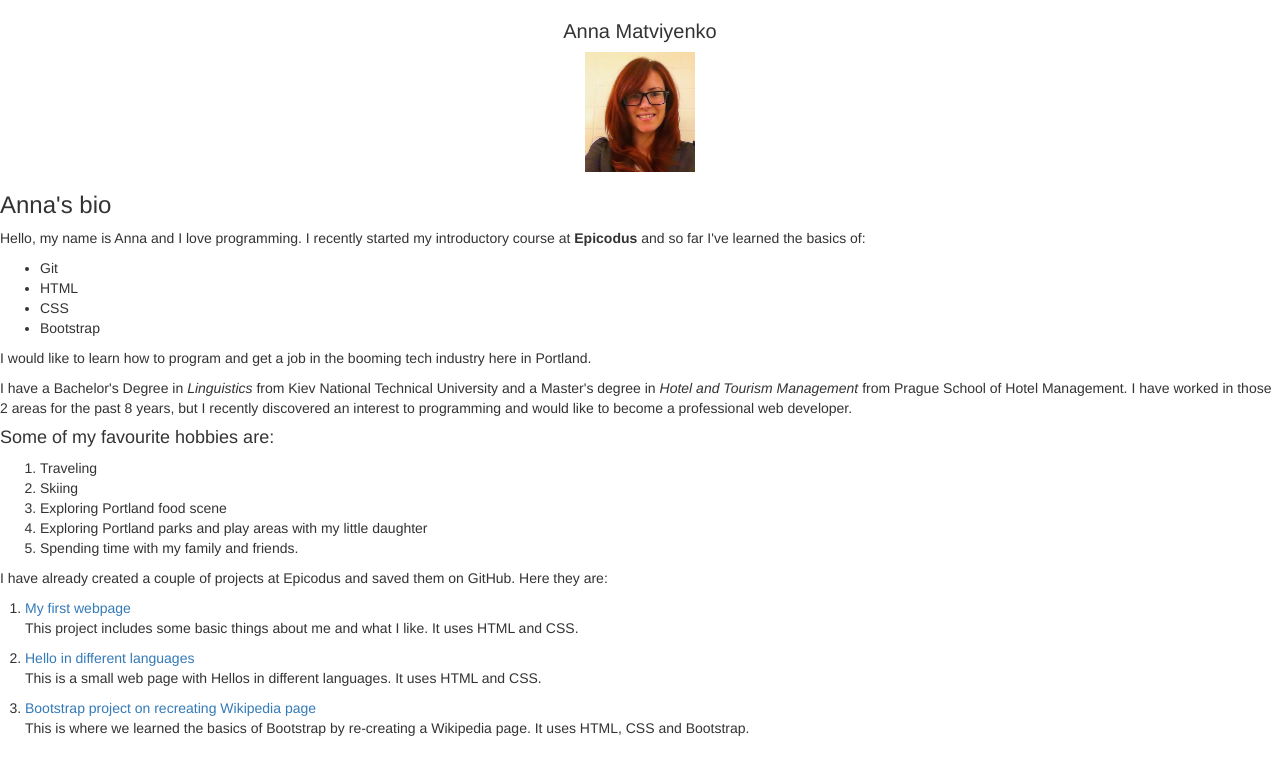
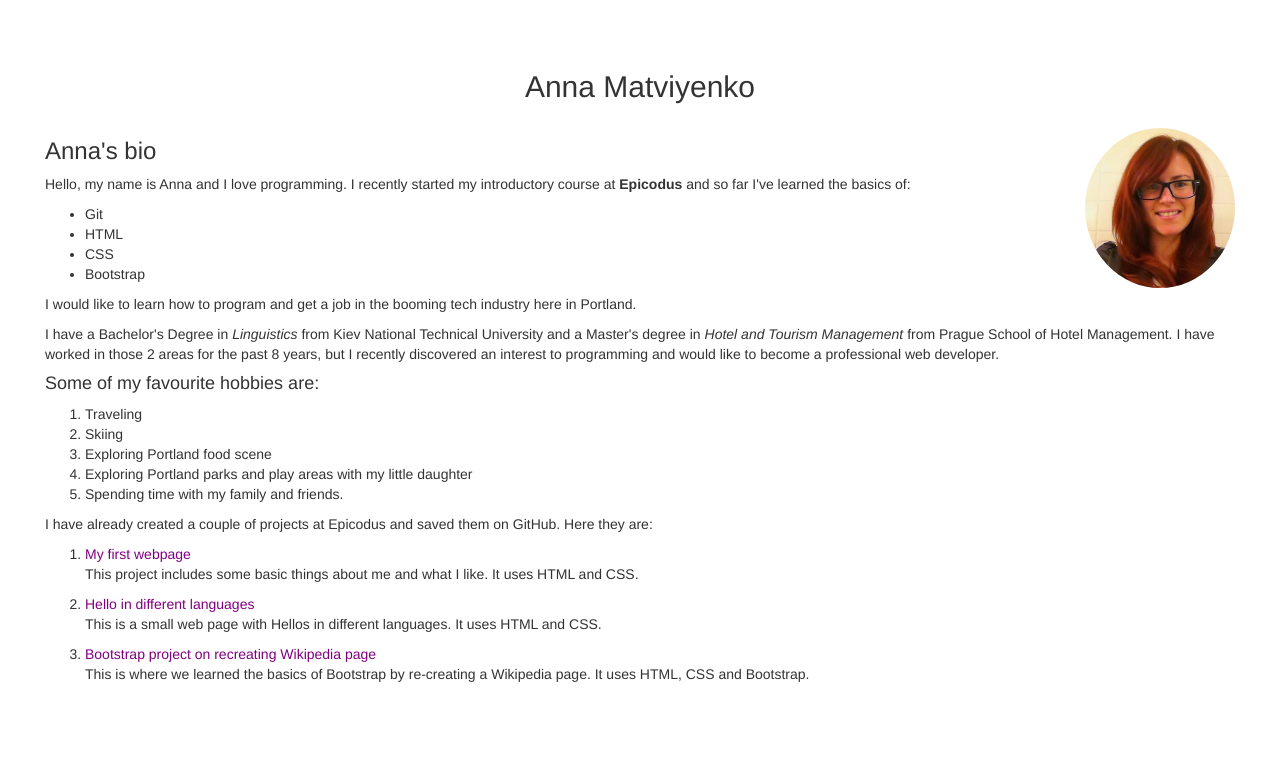
Before and after one commit to Annaspeciale/Anna-s-bio, a plain HTML site: page intex.html in a window 1280 px wide. Drawn offline with Linux system fonts and the light colour scheme.

Commit message:
Add some basic css styling to the page. Make the picture rounded usign Bootstrap.

```diff
--- a/css/styles.css
+++ b/css/styles.css
@@ -1,12 +1,29 @@
 img {
-	width: 110px;
-	height: 120px;
+	width: 150px;
+	height: 160px;
+	float: right;
 }
 
 h1 {
-	font-size: 20px;
-}
+	font-size: 30px;
+	font-weight: 200;
+	margin: 10px;
+	padding: 15px;
+	}
 
 .header {
 	text-align: center;
 }
+
+
+a {
+	color: purple;
+}
+
+body {
+	margin: 20px;
+	padding: 25px;
+}
+
+h2 {
+	font-size: 200px;
--- a/intex.html
+++ b/intex.html
@@ -8,7 +8,7 @@
 		<body>
 			<div class="header">
 				<h1>Anna Matviyenko</h1>
-				<img src="img.jpg" alt="A picture of Anna Matviyenko">
+				<img src="img.jpg" alt="A picture of Anna Matviyenko" class="img-circle">
 			</div>
 			<h3>Anna's bio</h3>
 				<p>Hello, my name is Anna and I love programming. I recently started my introductory course at <strong>Epicodus</strong> and so far I've learned the basics of:
@@ -31,7 +31,7 @@
 						<li>Spending time with my family and friends.</li>
 					</ol>
 					<p>I have already created a couple of projects at Epicodus and saved them on GitHub. Here they are:</p>
-					<div class="row">
+					<div id="projects">
 						<ol>
 							<li><a href="https://github.com/Annaspeciale/my-first-webpage/tree/master">My first webpage</a></li>
 							<p>This project includes some basic things about me and what I like. It uses HTML and CSS.</p>
```
Lines whose indentation alone changed are shown as unchanged.
